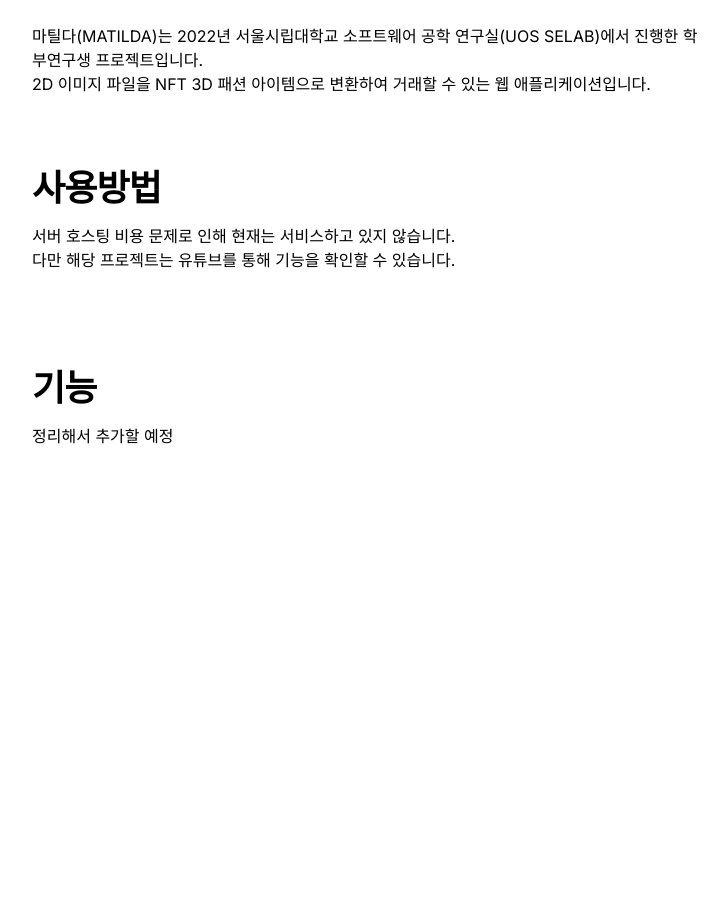
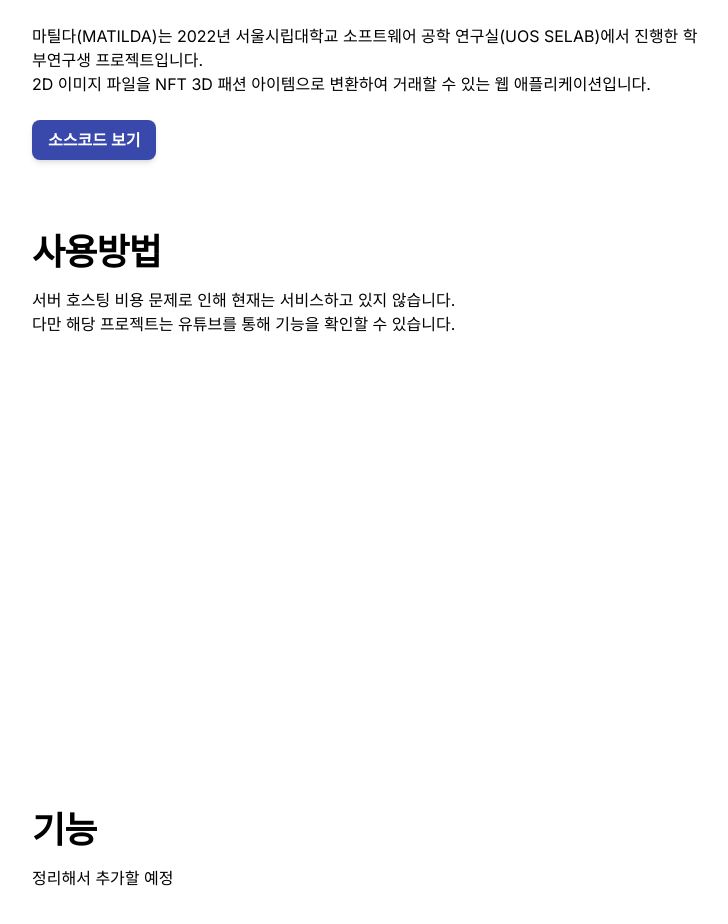
Before and after one commit to MindulMendul/mindulpage, a Next.js app: page /matilda in a window 1280 px wide. Shown: the part 336-1260 px from the top of the page, without its empty margins (208-936 px from the left). Before the commit the page ends 832 px from the top, so only its background shows below. Built offline with nearby package versions, Linux system fonts and the light colour scheme.

Commit message:
유튜브 크기 조절 추가

```diff
--- a/package.json
+++ b/package.json
@@ -20,7 +20,7 @@
     "postcss": "8.4.24",
     "react": "18.2.0",
     "react-dom": "18.2.0",
-    "react-youtube": "^10.1.0",
+    "react-player": "^2.12.0",
     "tailwindcss": "3.3.2",
     "three": "^0.152.2",
     "three.meshline": "^1.4.0",
--- a/src/app/globals.css
+++ b/src/app/globals.css
@@ -10,3 +10,14 @@
   margin-right: 0px;
   margin-bottom: 0px;
 }
+
+.player-wrapper {
+  position: relative;
+  padding-top: 56.25%;
+}
+
+.react-player {
+  position: absolute;
+  top: 0;
+  left: 0;
+}
--- a/src/app/matilda/page.tsx
+++ b/src/app/matilda/page.tsx
@@ -4,6 +4,7 @@
 import Offcanvas from "@/components/Offcanvas";
 import SidebarButton from "@/components/SidebarButton";
 import Youtube from "@/components/youtube";
+import RouteButton from "@/components/RouteButton";
 
 const Matilda = () => {
   const _dir=`bg-[url(/img/matilda.png)]`;
@@ -23,7 +24,8 @@
           MATILDA<br/>
           Machine learning And non-fungible Token, Image to Clothes Design Application<br/><br/>
           마틸다(MATILDA)는 2022년 서울시립대학교 소프트웨어 공학 연구실(UOS SELAB)에서 진행한 학부연구생 프로젝트입니다.<br/>
-          2D 이미지 파일을 NFT 3D 패션 아이템으로 변환하여 거래할 수 있는 웹 애플리케이션입니다.
+          2D 이미지 파일을 NFT 3D 패션 아이템으로 변환하여 거래할 수 있는 웹 애플리케이션입니다.<br/><br/>
+          <RouteButton dir={"https://github.com/uosselab19/Matilda_Frontend"}>소스코드 보기</RouteButton><br/>
         </Bonmun>
 
         <Bonmun title="사용방법">
--- a/src/app/slidepuzzle/page.tsx
+++ b/src/app/slidepuzzle/page.tsx
@@ -3,6 +3,7 @@
 import Sidebar from "@/components/Sidebar";
 import Offcanvas from "@/components/Offcanvas";
 import SidebarButton from "@/components/SidebarButton";
+import RouteButton from "@/components/RouteButton";
 
 const SlidePuzzle = () => {
   const _dir=`bg-[url(/img/matilda.png)]`;
@@ -22,8 +23,8 @@
           2021년도 MicroProcessor 응용실습 수업 최종 과제 자료입니다.<br/>
           1인 과제로 슬라이드 퍼즐을 제작했습니다.<br/>
           해당 프로젝트는 C와 JAVA를 이용해 개발했으며, C를 이용해 GPU 가속을 통한 퍼즐 제작, JAVA를 이용해 애플리케이션 개발을 담당했습니다.<br/>
-          그리고 이를 JNI를 이용해 C로부터 계산된 퍼즐의 정보를 JAVA로 넘겨 애플리케이션 화면에 띄워줄 수 있도록 구현했습니다.<br/>
-          <a href="https://github.com/MindulMendul/SlidePuzzle">https://github.com/MindulMendul/SlidePuzzle</a>
+          그리고 이를 JNI를 이용해 C로부터 계산된 퍼즐의 정보를 JAVA로 넘겨 애플리케이션 화면에 띄워줄 수 있도록 구현했습니다.<br/><br/>
+          <RouteButton dir={"https://github.com/MindulMendul/SlidePuzzle"}>소스코드 보기</RouteButton><br/>
         </Bonmun>
         <Bonmun title="실행방식">
           프로그램의 실행방식은 다음과 같습니다.<br/><br/>
--- a/src/app/vi828583/page.tsx
+++ b/src/app/vi828583/page.tsx
@@ -3,6 +3,7 @@
 import Sidebar from "@/components/Sidebar";
 import Offcanvas from "@/components/Offcanvas";
 import SidebarButton from "@/components/SidebarButton";
+import RouteButton from "@/components/RouteButton";
 
 const VI828583 = () => {
   const _dir=`bg-[url(/img/matilda.png)]`;
@@ -20,7 +21,8 @@
         <Bonmun title="VI-828583">
           해당 프로젝트는 한국 게임메이커 커뮤니티 KGMC에서 주최했던, [제 6회 CGM 게임잼] 출품작입니다.<br/>
           2D 디펜스게임으로 제작되었으며, 스테이지 5단계를 모두 클리어하면 승리하는 게임입니다.<br/>
-          플레이시간은 20분 전후로 예상하고, 조금 어려울 것으로 예상합니다.
+          플레이시간은 20분 전후로 예상하고, 조금 어려울 것으로 예상합니다.<br/><br/>
+          <RouteButton dir={"https://github.com/MindulMendul/VI828583"}>소스코드 보기</RouteButton><br/>
         </Bonmun>
 
         <Bonmun title="조작법">
--- a/src/components/ThreeCanvas.tsx
+++ b/src/components/ThreeCanvas.tsx
@@ -17,11 +17,11 @@
 let tw = twStart;
 let ball:any = null;
 let ss: any[] = [];
-let ani = 0; let aniMax=2, aniMin=1;
-let anix = 0.005;
+let ani=0, aniMax=2, aniMin=1; // 전반적인 애니메이션에 쓰이는 변수
+let anix=0.005; //큐브 도는 속도
 let animationId:number;
-let swipeX=0;
-let canSwipe=0;
+let swipeX=0, swipeY=0; // 스와이프에 사용되는 변수 1
+let canSwipe=0, swipeTW=0.1; // 스와이프에 사용되는 변수 2
 
 const sections = ["mindulbot", "matilda", "slidepuzzle", "vi828583", "codingtest"];
 const horizontalRadius = 8;
@@ -140,16 +140,33 @@
 
 const onTouchStart = ( event:TouchEvent ) => {
   swipeX=event.targetTouches[0].clientX;
+  swipeY=event.targetTouches[0].clientY;
 }
 
 const onTouch = ( event:TouchEvent ) => {
-  if(event.targetTouches[0].clientX-swipeX>100) canSwipe=1;
-  if(swipeX-event.targetTouches[0].clientX>100) canSwipe=-1;
+  const sensitivityX=window.innerWidth/3, sensitivityY=window.innerHeight/3;
+  if(event.targetTouches[0].clientX-swipeX>sensitivityX) {
+    canSwipe=-1; swipeTW=tw;
+  }
+  else if(swipeX-event.targetTouches[0].clientX>sensitivityX) {
+    canSwipe=1;
+  }
+  else if(swipeY-event.targetTouches[0].clientY>sensitivityY) {
+    ani=0;
+    swipeY-=sensitivityY;
+    tw=tw>0?Math.min(ss.length*0.5-0.4, tw+0.5):0.1;
+  }
+  else if(event.targetTouches[0].clientY-swipeY>sensitivityY) {
+    ani=0;
+    swipeY+=sensitivityY;
+    tw=tw=tw>0.1?Math.max(0.1, tw-0.5):twStart;
+  }
 }
 
 const onTouchEnd = ( event:TouchEvent ) => {
-  if(canSwipe==1) tw=twStart;
-  if(canSwipe==-1) tw=0.1;
+  ani=0;
+  if(canSwipe==-1) tw=twStart;
+  if(canSwipe==1) tw=swipeTW;
   canSwipe=0;
 }
 
@@ -187,6 +204,9 @@
       window.removeEventListener("pointermove", onPointerMove);
       window.removeEventListener("click", onClick);
       window.removeEventListener("wheel", onWheel);
+      window.removeEventListener("touchstart", onTouchStart);
+      window.removeEventListener("touchmove", onTouch);
+      window.removeEventListener("touchend", onTouchEnd);
       ani=0; aniMax=30; aniMin=0;
     }
     tw = (5*i+1)/10;
--- a/src/components/youtube.tsx
+++ b/src/components/youtube.tsx
@@ -1,29 +1,26 @@
 "use client"
 
-import YouTube, { YouTubeEvent, YouTubeProps } from "react-youtube"
+import ReactPlayer from 'react-player/youtube'
 
 type YoutubeProps = {
   videoId:string
 }
 
 const Youtube = (props: YoutubeProps) => {
-  const {videoId} = props;
+  const { videoId } = props;
 
-  const onPlayerReady: YouTubeProps['onReady'] = (event) => {
-    event.target.pauseVideo();
-  }
-
-  const onPlayerEnd = (e:YouTubeEvent<number>)=>{ e.target.stopVideo(0);}
-
-  const opts: YouTubeProps['opts'] = {
-    height: '390',
-    width: '640',
-    playerVars: {
-      autoplay: 0,
-    },
-  };
-
-  return <YouTube videoId={videoId} opts={opts} onReady={onPlayerReady} onEnd={onPlayerEnd}/>;
+  return (
+    <div className='player-wrapper relative xl:w-3/4 lg:w-[600px] sm:w-[480px] xs:w-100'>
+      {window?
+      <ReactPlayer
+        className='react-player absolute'
+        url={`https://www.youtube.com/watch?v=${videoId}`}
+        width='100%'
+        height='100%'
+      />
+      :undefined}
+    </div>
+  )
 }
 
 export default Youtube;
--- a/src/util/loader.ts
+++ b/src/util/loader.ts
@@ -43,7 +43,7 @@
 }
 
 export const loadCube = (scene: THREE.Scene, locVector: THREE.Vector3, i: number, name: string) => {
-  const edgeLen = 2.5;
+  const edgeLen = 2;
   const geometry = new THREE.BoxGeometry(edgeLen, edgeLen, edgeLen);
   const material = new THREE.MeshPhongMaterial({ color: HSVtoRGB(i * 20, 1, 1) });
   const cube = new THREE.Mesh(geometry, material);
@@ -94,7 +94,7 @@
   const color = 0xFFFFFF;
   const intensity = 0.1;
   const light = new THREE.SpotLight(color, intensity);
-  light.angle=Math.PI/8;
+  light.angle=Math.PI/10;
   light.position.set(locVector.x, locVector.y, locVector.z);
   light.target.position.set(targetVector.x, targetVector.y, targetVector.z);
   scene.add(light);
--- a/src/util/witch.ts
+++ b/src/util/witch.ts
@@ -5,7 +5,7 @@
   }
 
   const x=Math.sin(Math.PI*theta)*hr;
-  const y = 0;
+  const y=0;
   const az=(2*(Math.floor(theta)%2)-1);
   const bz=2*Math.floor(theta)+1;
   const z=(bz+az*Math.cos(Math.PI*theta))*vr;
--- a/tailwind.config.js
+++ b/tailwind.config.js
@@ -13,7 +13,7 @@
   theme: {
     extend: {},
     screens: {
-      'xs': '475px',
+      'xs': {'max':'639px'},
       'sm': '640px',
       'md': '768px',
       'lg': '1024px',
```
Also changed, not shown: 1 other file (tests, documents, lock files or other folders).
